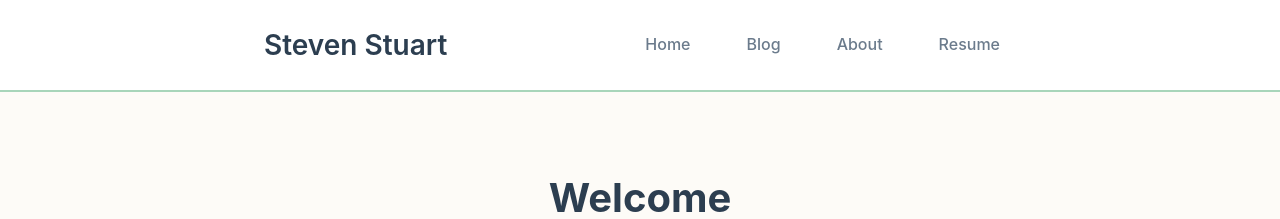
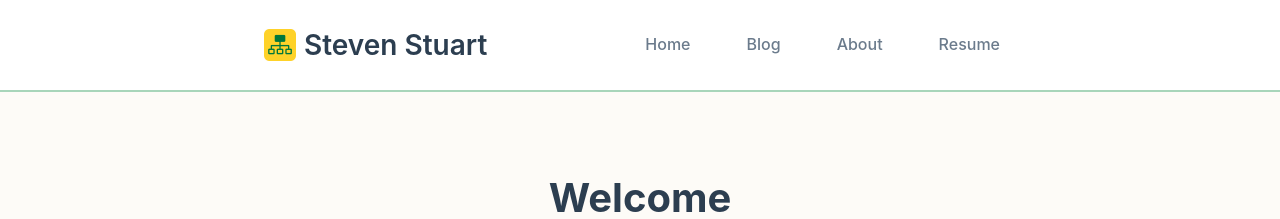
Before and after one commit to stevenstuartm/stevenstuartm.github.io, a Jekyll site: the page built from index.md, in a window 1280 px wide. Shown: the top 219 px of the page. Built offline with Jekyll 4.4.1, drawn with Linux system fonts in a browser that asks for light colours.

Commit message:
Adding site icon

```diff
--- a/_includes/header.html
+++ b/_includes/header.html
@@ -2,7 +2,10 @@
     <div class="container">
         <div class="header-content">
             <h1 class="site-title">
-                <a href="{{ '/' | relative_url }}">{{ site.title }}</a>
+                <a href="{{ '/' | relative_url }}">
+                    <img src="{{ '/assets/img/favicon-32x32.png' | relative_url }}" alt="" class="site-icon">
+                    {{ site.title }}
+                </a>
             </h1>
             <nav class="site-nav">
                 <a href="{{ '/' | relative_url }}">Home</a>
--- a/_layouts/default.html
+++ b/_layouts/default.html
@@ -5,6 +5,7 @@
     <meta name="viewport" content="width=device-width, initial-scale=1.0">
     <title>{% if page.title %}{{ page.title }} - {% endif %}{{ site.title }}</title>
     <meta name="description" content="{% if page.excerpt %}{{ page.excerpt | strip_html | strip_newlines | truncate: 160 }}{% else %}{{ site.description }}{% endif %}">
+    <link rel="icon" type="image/png" sizes="32x32" href="{{ '/assets/img/favicon-32x32.png' | relative_url }}">
     <link rel="stylesheet" href="{{ '/assets/css/style.css' | relative_url }}">
 </head>
 <body>
--- a/assets/css/style.css
+++ b/assets/css/style.css
@@ -104,10 +104,19 @@ main {
 .site-title a {
     color: var(--color-text);
     font-weight: 600;
+    display: flex;
+    align-items: center;
+    gap: var(--spacing-xs);
 }
 
 .site-title a:hover {
     color: var(--color-primary);
+}
+
+.site-icon {
+    width: 32px;
+    height: 32px;
+    display: inline-block;
 }
 
 .site-nav {
```
Also changed, not shown: assets/img/favicon-32x32.png (added).
